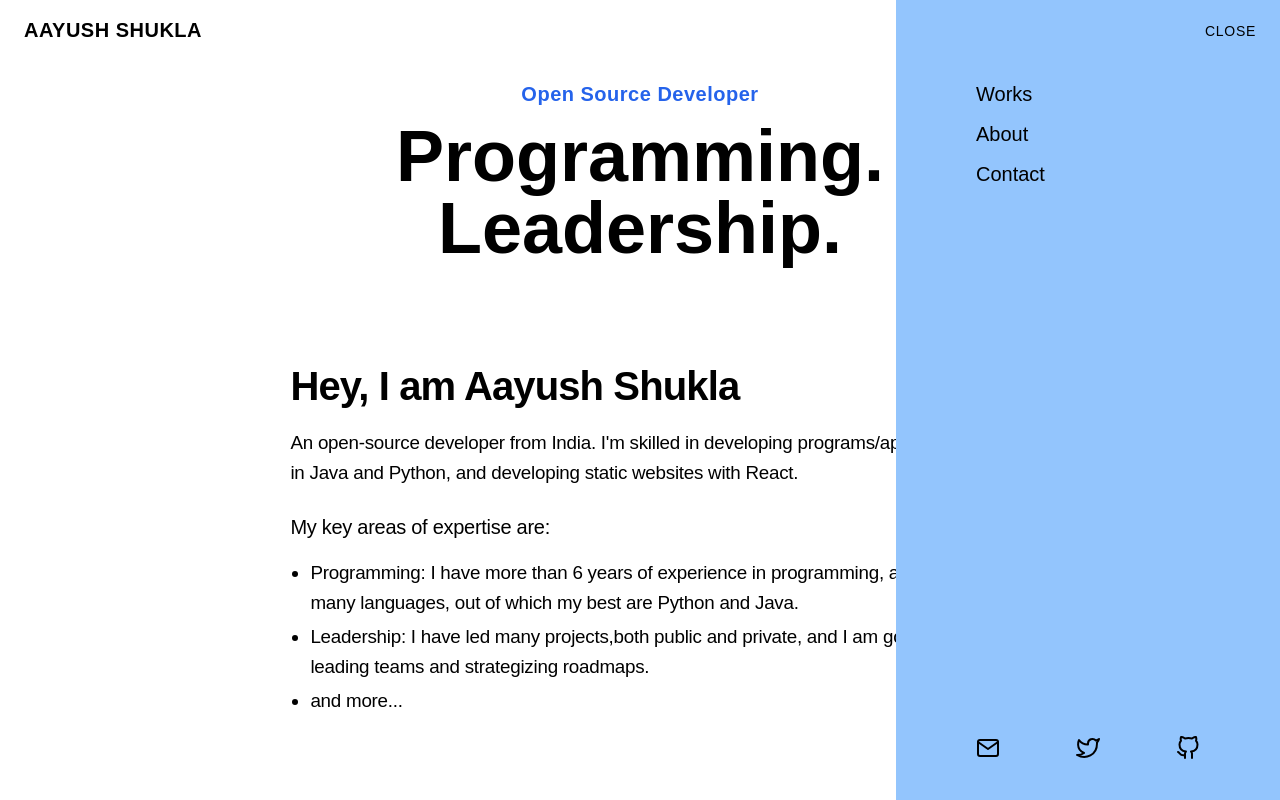
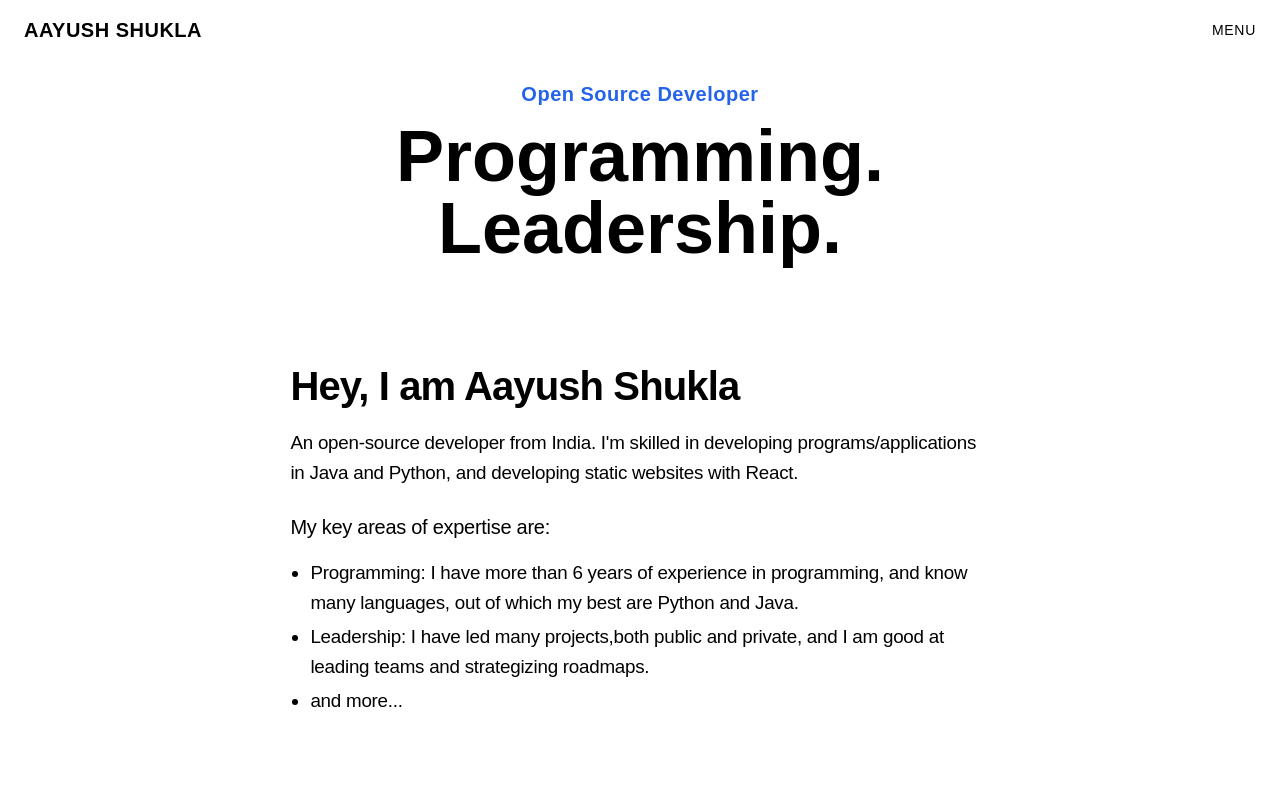
Before and after one commit to a2ys/new-website, a React (Vite) app: page / in a window 1280 px wide. Shown: the top 800 px of the page. Built offline with nearby package versions, Linux system fonts and the light colour scheme; a web font is replaced by a local one.

Commit message:
Added sidebar opening-closing functionality with animations

```diff
--- a/src/App.tsx
+++ b/src/App.tsx
@@ -2,13 +2,23 @@ import "./index.css";
 import Header from "./components/Header";
 import Description from "./components/Description";
 import Footer from "./components/Footer";
+import { useState } from "react";
 
 function App() {
+  const [isSidebarOpen, setIsSidebarOpen] = useState(false);
+
+  const toggleSidebar = () => {
+    setIsSidebarOpen(!isSidebarOpen);
+  };
+
   return (
     <>
       <div className="inner">
-        <Header />
-        <Description />
+        <Header toggleSidebar={toggleSidebar} />
+        <Description
+          isSidebarOpen={isSidebarOpen}
+          toggleSidebar={toggleSidebar}
+        />
         <Footer />
       </div>
     </>
--- a/src/components/Description.tsx
+++ b/src/components/Description.tsx
@@ -1,10 +1,20 @@
-const Description = () => {
+interface DescriptionProps {
+  isSidebarOpen: boolean;
+  toggleSidebar: () => void;
+}
+
+const Description = ({ isSidebarOpen, toggleSidebar }: DescriptionProps) => {
   return (
     <>
-      <div className="fixed top-0 bottom-0 right-0 z-50 w-full flex flex-col px-20 pt-20 pb-10 menu bg-blue-300 min-[560px]:max-w-sm min-[768px]:pt-30 sidebar">
+      <div
+        className={`fixed top-0 bottom-0 right-0 z-50 w-full flex flex-col px-20 pt-20 pb-10 menu bg-blue-300 min-[560px]:max-w-sm min-[768px]:pt-30 sidebar ${
+          isSidebarOpen ? "open" : ""
+        }`}
+      >
         <button
           type="button"
           className="text-sm font-medium tracking-wider text-black uppercase close-link"
+          onClick={toggleSidebar}
         >
           Close
         </button>{" "}
@@ -18,7 +28,7 @@ const Description = () => {
           </a>
           <a
             href="/About/"
-            title="Link to Addons page"
+            title="Link to About page"
             className="block mb-3 text-xl font-medium hover:text-white text-black"
           >
             About
--- a/src/components/Footer.tsx
+++ b/src/components/Footer.tsx
@@ -22,7 +22,7 @@ const Footer = () => {
             </h4>{" "}
             <nav>
               <a
-                href="/Works/"
+                href="/works/"
                 title="Link to Works page"
                 className="block mb-1 text-white"
               >
--- a/src/components/Header.tsx
+++ b/src/components/Header.tsx
@@ -1,4 +1,8 @@
-const Header = () => {
+interface HeaderProps {
+  toggleSidebar: () => void;
+}
+
+const Header = ({ toggleSidebar }: HeaderProps) => {
   return (
     <div className="fixed top-0 left-0 right-0 z-40 flex justify-between px-6 py-4 bg-white lg:bg-transparent">
       <a
@@ -11,6 +15,7 @@ const Header = () => {
       <button
         type="button"
         className="text-sm font-medium tracking-wider text-black uppercase"
+        onClick={toggleSidebar}
       >
         Menu
       </button>
--- a/src/index.css
+++ b/src/index.css
@@ -168,6 +168,15 @@ main {
     width: 100%;
 }
 
+.sidebar {
+    transform: translateX(100%);
+    transition: transform 0.3s ease;
+  }
+
+  .sidebar.open {
+    transform: translateX(0);
+  }
+
 @media (min-width: 560px) {
     .big-email {
         font-size:2.3rem;
```
